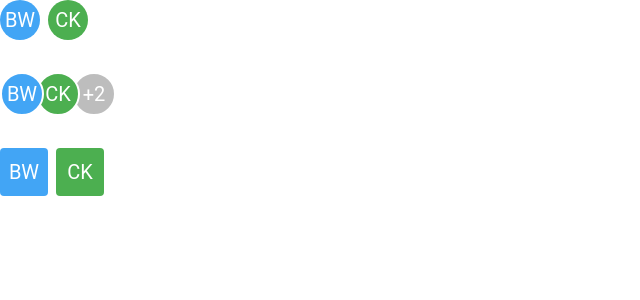
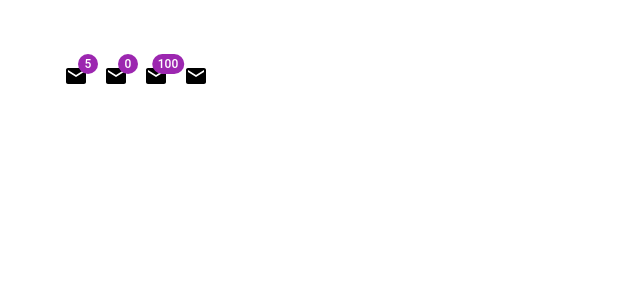
Before and after one commit to AnjoC07/React-Material-UI-Demo, a React (Create React App) app: page / in a window 1280 px wide. Shown: the top 300 px of the page, without its empty margins (0-640 px from the left). Built offline with nearby package versions, Linux system fonts and the light colour scheme.

Commit message:
MUI Badge

```diff
--- a/src/App.css
+++ b/src/App.css
@@ -2,9 +2,9 @@
   background-color: #eeeeee;
 } */
 
-/* .App {
+.App {
   padding: 4rem;
-} */
+}
 
 .App-logo {
   height: 40vmin;
--- a/src/App.tsx
+++ b/src/App.tsx
@@ -1,7 +1,8 @@
 // App.tsx
 import "./App.css";
-import { MuiAvatar } from "./components/MuiAvatar";
+import { MuiBadge } from "./components/MuiBadge";
 
+// import { MuiAvatar } from "./components/MuiAvatar";
 // import { MuiBottomNavigation } from "./components/MuiBottomNavigation";
 // import { MuiSpeedDial } from "./components/MuiSpeedDial";
 // import { MuiBreadcrumbs } from "./components/MuiBreadcrumbs";
@@ -44,7 +45,8 @@
       {/* <MuiLink /> */}
       {/* <MuiSpeedDial /> */}
       {/* <MuiBottomNavigation /> */}
-      <MuiAvatar />
+      {/* <MuiAvatar /> */}
+      <MuiBadge />
     </div>
   );
 }
--- /dev/null
+++ b/src/components/MuiBadge.tsx
@@ -0,0 +1,24 @@
+import { Stack, Badge } from "@mui/material";
+import MailIcon from "@mui/icons-material/Mail";
+
+export const MuiBadge = () => {
+  return (
+    <Stack spacing={2} direction="row">
+      <Badge badgeContent={5} color="secondary">
+        <MailIcon />
+      </Badge>
+      <Badge badgeContent={0} color="secondary" showZero>
+        <MailIcon />
+      </Badge>
+      {/* Setting the max value beyond 100 or set to desire "max" */}
+      <Badge badgeContent={100} color="secondary" max={999}>
+        <MailIcon />
+      </Badge>
+      {/* Variant Prompt */}
+      {/* Use of Invisible Badge */}
+      <Badge color="secondary" variant="dot" invisible={true}>
+        <MailIcon />
+      </Badge>
+    </Stack>
+  );
+};
```
